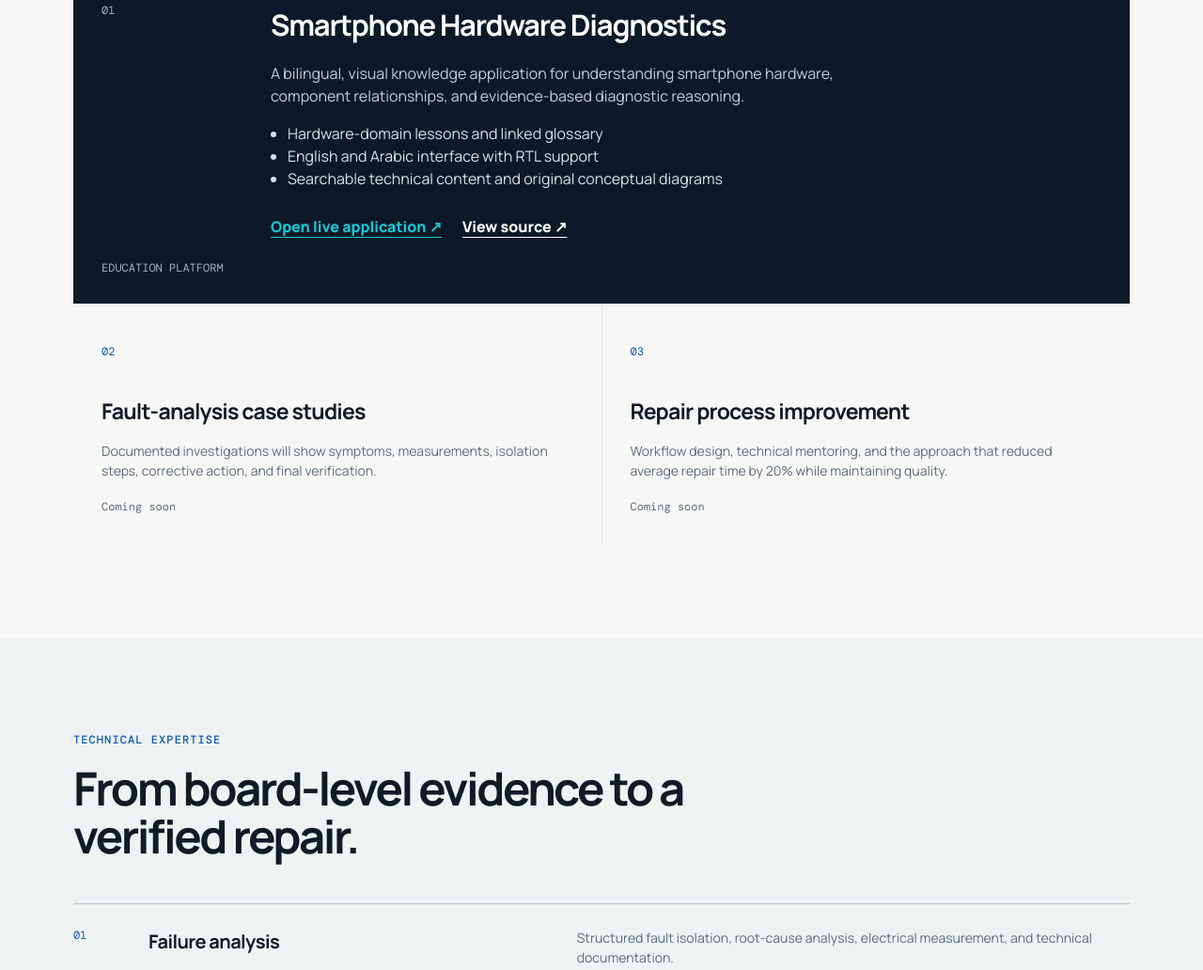
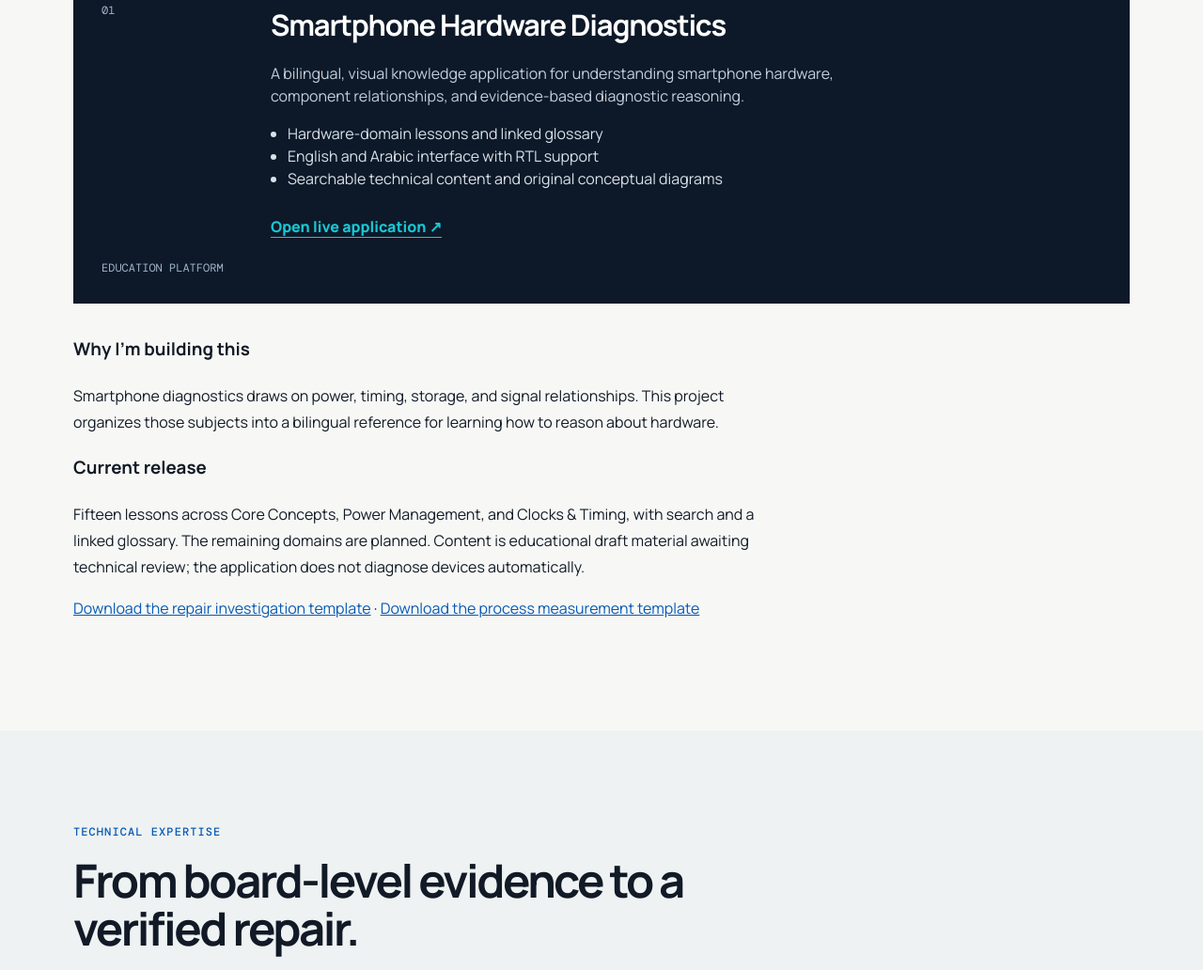
Before and after one commit to Ms3015/ms3015.github.io, a plain HTML site: page index.html in a window 1280 px wide. Shown: the part 1034-2066 px from the top of the page at 94% size. Drawn offline with nearby package versions, Linux system fonts and the light colour scheme.

Commit message:
Replace placeholders with project context and professional background

```diff
--- a/index.html
+++ b/index.html
@@ -10,6 +10,7 @@
   <link href="https://fonts.googleapis.com/css2?family=DM+Mono:wght@400;500&family=Manrope:wght@400;500;600;700;800&display=swap" rel="stylesheet">
   <link rel="stylesheet" href="styles.css" />
   <style>
+    :focus-visible{outline:3px solid #19c7d4;outline-offset:5px} .project-notes{max-width:760px;margin-top:32px;line-height:1.75} .project-notes a{color:#0759b5} .hero-copy-block{min-width:0} .contact-links a{overflow-wrap:anywhere} @media(prefers-reduced-motion:reduce){html{scroll-behavior:auto}}
     .hero{display:grid;grid-template-columns:minmax(0,1.35fr) minmax(290px,.65fr);gap:42px;align-items:center}
     .hero-visual{width:100%;max-width:430px;justify-self:end}
     @media(max-width:760px){.hero{display:block}.hero-visual{margin:42px auto 0;display:block}}
@@ -18,7 +19,7 @@
 <body>
   <header class="site-header">
     <a class="brand" href="#top" aria-label="Mahmoud Salah home">MS<span>.</span></a>
-    <nav aria-label="Main navigation"><a href="#work">Work</a><a href="#expertise">Expertise</a><a href="#contact">Contact</a></nav>
+    <nav aria-label="Main navigation"><a href="#work">Work</a><a href="#expertise">Expertise</a><a href="#about">About</a><a href="#contact">Contact</a></nav>
   </header>
 
   <main id="top">
@@ -37,11 +38,14 @@
       <div class="section-heading"><p class="eyebrow">Selected work</p><h2>Technical work that shows the method.</h2></div>
       <article class="project-card featured-project">
         <div class="project-mark"><span>01</span><span>EDUCATION PLATFORM</span></div>
-        <div class="project-body"><h3>Smartphone Hardware Diagnostics</h3><p>A bilingual, visual knowledge application for understanding smartphone hardware, component relationships, and evidence-based diagnostic reasoning.</p><ul><li>Hardware-domain lessons and linked glossary</li><li>English and Arabic interface with RTL support</li><li>Searchable technical content and original conceptual diagrams</li></ul><div class="project-links"><a href="https://smartphone-hardware-diagnostics.m7moud-salah2015.chatgpt.site" target="_blank" rel="noreferrer">Open live application ↗</a><a href="https://github.com/Ms3015/smartphone-hardware-diagnostics" target="_blank" rel="noreferrer">View source ↗</a></div></div>
+        <div class="project-body"><h3>Smartphone Hardware Diagnostics</h3><p>A bilingual, visual knowledge application for understanding smartphone hardware, component relationships, and evidence-based diagnostic reasoning.</p><ul><li>Hardware-domain lessons and linked glossary</li><li>English and Arabic interface with RTL support</li><li>Searchable technical content and original conceptual diagrams</li></ul><div class="project-links"><a href="https://smartphone-hardware-diagnostics.m7moud-salah2015.chatgpt.site" target="_blank" rel="noreferrer">Open live application ↗</a></div></div>
       </article>
-      <div class="case-grid">
-        <article class="case-card"><p class="case-number">02</p><h3>Fault-analysis case studies</h3><p>Documented investigations will show symptoms, measurements, isolation steps, corrective action, and final verification.</p><span>Coming soon</span></article>
-        <article class="case-card"><p class="case-number">03</p><h3>Repair process improvement</h3><p>Workflow design, technical mentoring, and the approach that reduced average repair time by 20% while maintaining quality.</p><span>Coming soon</span></article>
+      <div class="project-notes">
+        <h3>Why I’m building this</h3>
+        <p>Smartphone diagnostics draws on power, timing, storage, and signal relationships. This project organizes those subjects into a bilingual reference for learning how to reason about hardware.</p>
+        <h3>Current release</h3>
+        <p>Fifteen lessons across Core Concepts, Power Management, and Clocks &amp; Timing, with search and a linked glossary. The remaining domains are planned. Content is educational draft material awaiting technical review; the application does not diagnose devices automatically.</p>
+        <p><a href="templates/repair-investigation.md">Download the repair investigation template</a> · <a href="templates/process-improvement.md">Download the process measurement template</a></p>
       </div>
     </section>
 
@@ -52,6 +56,12 @@
 
     <section class="section approach"><p class="eyebrow">How I work</p><ol><li><strong>Observe</strong><span>Define the symptom and reproduce the failure.</span></li><li><strong>Measure</strong><span>Check power, resistance, current, and relevant signals.</span></li><li><strong>Isolate</strong><span>Use schematics and board evidence to narrow the fault.</span></li><li><strong>Verify</strong><span>Confirm function and stability after the corrective action.</span></li></ol></section>
 
+    <section id="about" class="section">
+      <p class="eyebrow">About Mahmoud</p>
+      <h2>A career built around hands-on troubleshooting.</h2>
+      <p class="hero-copy">My experience spans repair-shop work and smartphone motherboard diagnostics at vivo in Egypt and Türkiye. Alongside component-level repair, I have trained technicians and helped improve repair workflows.</p>
+      <p class="hero-copy">My focus is the reasoning behind the repair: understanding the symptom, choosing useful measurements, tracing the fault, and checking the result. I’m based in Gebze, Kocaeli, Türkiye.</p>
+    </section>
     <section id="contact" class="contact"><p class="eyebrow">Get in touch</p><h2>Let’s talk about hardware.</h2><p>Available for Electronics Failure Analysis, Hardware Reliability, Quality, and Repair Process Engineering opportunities.</p><div class="contact-links"><a href="mailto:mahmoudsalah3015@gmail.com">mahmoudsalah3015@gmail.com</a><a href="https://linkedin.com/in/mosala7" target="_blank" rel="noreferrer">LinkedIn ↗</a><a href="https://github.com/Ms3015" target="_blank" rel="noreferrer">GitHub ↗</a></div></section>
   </main>
   <footer><span>© 2026 Mahmoud Salah</span><span>Electronics Failure Analysis & PCB Diagnostics</span></footer>
```
